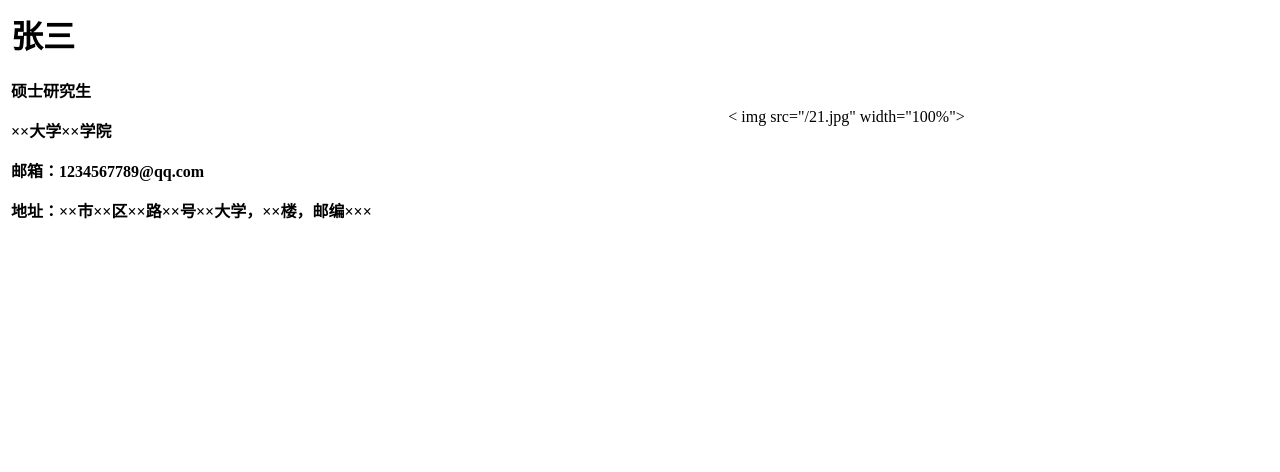
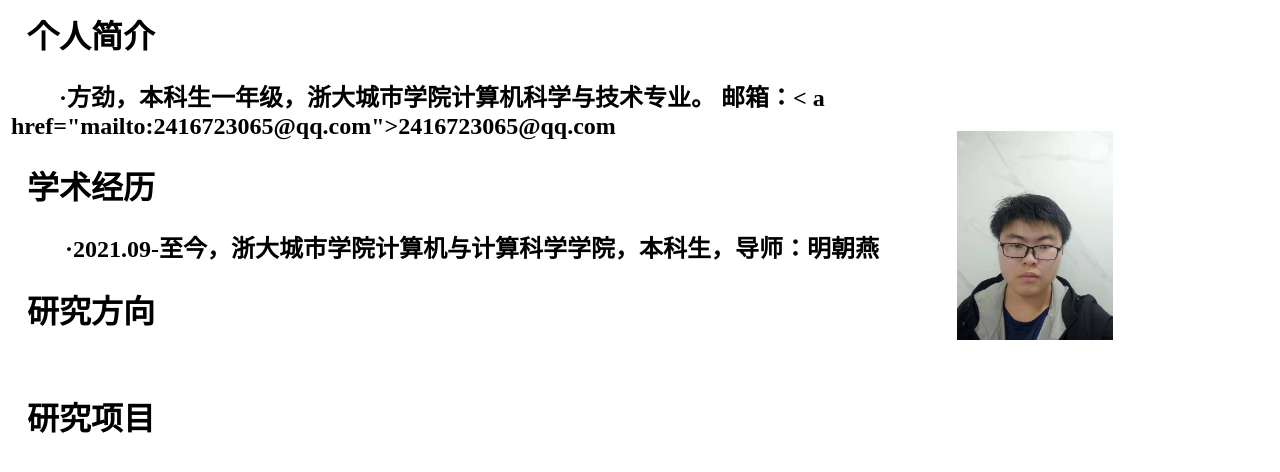
Before and after one commit to forelsket/forelsket.github.io, a plain HTML site: page index.html in a window 1280 px wide. Drawn offline with Linux system fonts and the light colour scheme.

Commit message:
Update index.html

```diff
--- a/index.html
+++ b/index.html
@@ -1,14 +1,17 @@
 <table border="0">
   <tr>
     <td width="75%">
-      <h1>张三</h1>
-      <p><b>硕士研究生</b></p >
-      <p><b>××大学××学院</b></p >
-      <p><b>邮箱：1234567789@qq.com</b></p >
-      <p><b>地址：××市××区××路××号××大学，××楼，邮编×××</b></p >
+      <p><H1>&nbsp;&nbsp;个人简介 </H1></p>
+      <p><H2>&nbsp;&nbsp;&nbsp;&nbsp;&nbsp;&nbsp;&nbsp;&nbsp;·方劲，本科生一年级，浙大城市学院计算机科学与技术专业。
+        邮箱：< a href="mailto:2416723065@qq.com">2416723065@qq.com</ a></H2></p>
+      <p><H1>&nbsp;&nbsp;学术经历</H1></p>
+      <p><H2> &nbsp;&nbsp;&nbsp;&nbsp;&nbsp;&nbsp;&nbsp;&nbsp; ·2021.09-至今，浙大城市学院计算机与计算科学学院，本科生，导师：明朝燕</H2></p>
+      <p><H1>&nbsp;&nbsp;研究方向</H1></p>
+      <p>&nbsp;&nbsp;   </p>
+      <p><H1>&nbsp;&nbsp;研究项目</H1></p>
     </td>
     <td width="25%">
-      < img src="/21.jpg" width="100%">
+      <img src="/21.jpg" width="50%">
     </td>
   </tr>
 </table>
```
